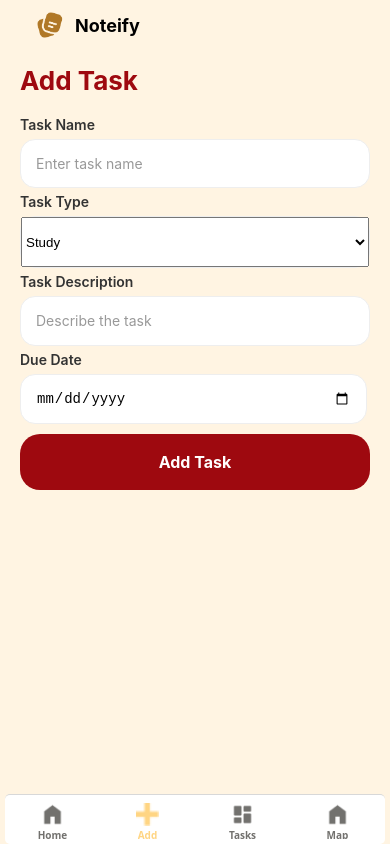
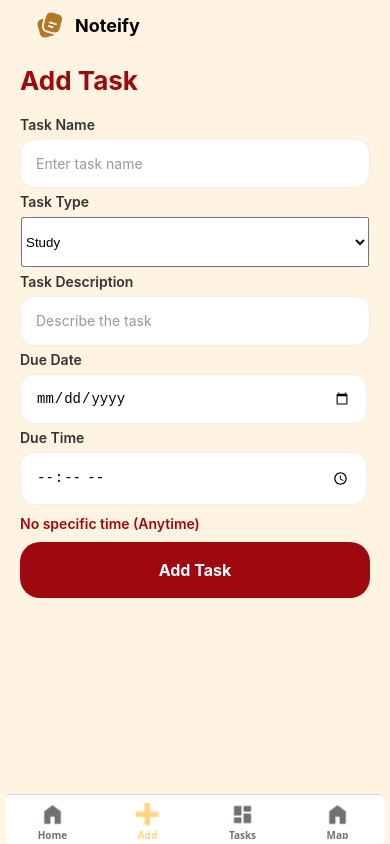
Before and after one commit to DaniyalNaeem2005/Final-Year-Project-CSS, a React Native app in the folder noteify/: screen /Add in a window 390 px wide. Built offline with nearby package versions, Linux system fonts and the light colour scheme.

Commit message:
Added the date in

```diff
--- a/noteify/app.json
+++ b/noteify/app.json
@@ -1,7 +1,7 @@
 {
   "expo": {
     "name": "noteify",
-    "slug": "snack-09383169-9222-4b77-b7f6-12d6f879565a",
+    "slug": "snack-ad559543-0f33-4943-82dc-9360a20f98f3",
     "version": "1.0.0",
     "orientation": "portrait",
     "icon": "./assets/icon.png",
--- a/noteify/components/AddTask.js
+++ b/noteify/components/AddTask.js
@@ -20,6 +20,7 @@ export default function Page2({ navigation }) {
   const [taskType, setTaskType] = useState("Study");
   const [description, setDescription] = useState("");
   const [dueDate, setDueDate] = useState("");
+  const [dueTime, setDueTime] = useState("Anytime");
 
 // Converting the date from YYYY-MM-DD to DD/MM/YYYY
   const formatDate = (dateString) => {
@@ -58,6 +59,7 @@ export default function Page2({ navigation }) {
   description,
   priority: "Medium",
   dueDate,
+  dueTime, // NEW
   completed: false,
   createdAt: new Date().toISOString(),
 };
@@ -90,7 +92,11 @@ export default function Page2({ navigation }) {
 
 // Showing the tasks on the homepage
   return (
-    <ScrollView style={styles.container} showsVerticalScrollIndicator={false}>
+    <ScrollView
+  style={styles.container}
+  contentContainerStyle={{ paddingBottom: 50 }}
+  showsVerticalScrollIndicator={false}
+>
       <TopBanner />
 
       <Text style={styles.heading}>Add Task</Text>
@@ -160,6 +166,49 @@ export default function Page2({ navigation }) {
           onKeyDown={(e) => e.preventDefault()}
         />
       )}
+
+      {/* Due Time */}
+<Text style={styles.label}>Due Time</Text>
+
+{Platform.OS === "web" ? (
+  <div style={{ width: "90%" }}>
+    <input
+      type="time"
+      onChange={(e) => setDueTime(e.target.value)}
+      style={{
+        width: "100%",
+        padding: 15,
+        borderRadius: 15,
+        border: "1px solid #eee",
+        fontSize: 14,
+        marginBottom: 10,
+      }}
+    />
+
+    <TouchableOpacity onPress={() => setDueTime("Anytime")}>
+      <Text style={{ color: "#9E090F", fontWeight: "600" }}>
+        No specific time (Anytime)
+      </Text>
+    </TouchableOpacity>
+  </div>
+) : (
+  <View style={styles.dropdownWrapper}>
+    <Picker
+      selectedValue={dueTime}
+      onValueChange={(itemValue) => setDueTime(itemValue)}
+      style={styles.picker}
+    >
+      <Picker.Item label="Anytime" value="Anytime" />
+      <Picker.Item label="09:00 AM" value="09:00 AM" />
+      <Picker.Item label="12:00 PM" value="12:00 PM" />
+      <Picker.Item label="03:00 PM" value="03:00 PM" />
+      <Picker.Item label="05:00 PM" value="05:00 PM" />
+      <Picker.Item label="08:00 PM" value="08:00 PM" />
+    </Picker>
+  </View>
+)}
+
+
 
       <TouchableOpacity style={styles.button} onPress={saveTask}>
         <Text style={styles.buttonText}>Add Task</Text>
--- a/noteify/components/HomePage.js
+++ b/noteify/components/HomePage.js
@@ -222,6 +222,7 @@ const styles = StyleSheet.create({
   container: {
     flex: 1,
     backgroundColor: "#FFF4E2",
+    marginBottom: 50,
   },
 
   scheduleHeading: {
--- a/noteify/components/MapScreen.js
+++ b/noteify/components/MapScreen.js
@@ -206,13 +206,13 @@ const fetchOverpassSafe = async (query) => {
       text.includes("<?xml") ||
       !text.trim().startsWith("{")
     ) {
-      console.log("Overpass fallback triggered (non-JSON)");
+      console.log(" Overpass fallback triggered (non-JSON)");
       return null;
     }
 
     return JSON.parse(text);
   } catch (err) {
-    console.log("Fetch error:", err.message);
+    console.log(" Fetch error:", err.message);
     return null;
   }
 };
@@ -279,18 +279,10 @@ useEffect(() => {
 
 // Moving closer to the location
   const moveCloser = () => {
-    // Exit function if we dont have any locations
   if (!activeLocation || !places.length) return;
 
-// Select the first place in the list
   const target = places[0];
 
-// update the location using the CTA
-// New latitude = current + half the distance towards the target
-// (target - current) = total distance
-// multiply by 0.5 to move halfway
-// add to current = new position
-// sets for both longitude and latitude
   setFakeLocation({
     latitude:
       activeLocation.latitude +
@@ -383,11 +375,16 @@ useFocusEffect(
             }
 
             bestPlace = {
-              name: closest?.tags?.name || "Unknown",
-              latitude: closest?.lat || closest?.center?.lat,
-              longitude: closest?.lon || closest?.center?.lon,
-              distanceMeters: Math.round(minDist * 1000),
-            };
+            name: closest?.tags?.name || "Unknown",
+            city: closest?.tags?.["addr:city"] ||
+                  closest?.tags?.["addr:town"] ||
+                  closest?.tags?.["addr:village"] ||
+                  "",
+            area: closest?.tags?.["addr:suburb"] || "",
+            latitude: closest?.lat || closest?.center?.lat,
+            longitude: closest?.lon || closest?.center?.lon,
+            distanceMeters: Math.round(minDist * 1000),
+          };
 
 // Save to cache for faster future loads
             await AsyncStorage.setItem(cacheKey, JSON.stringify(bestPlace));
@@ -471,7 +468,11 @@ useFocusEffect(
 
               <View style={styles.card}>
                 <Text style={styles.title}>📌 {place.taskName}</Text>
-                <Text style={styles.placeName}>🏷 {place.name}</Text>
+                <Text style={styles.placeName}>
+                  🏷 {place.name}
+                  {place.area ? `, ${place.area}` : ""}
+                  {place.city ? `, ${place.city}` : ""}
+                </Text>
 
                 <Text style={[styles.meta, { color }]}>
                   {Math.round(meters)}m • {minutes.toFixed(1)} min
--- a/noteify/components/TaskList.js
+++ b/noteify/components/TaskList.js
@@ -115,7 +115,9 @@ export default function TaskList() {
     <View style={styles.card} key={item.id}>
       <Text style={styles.title}>{item.taskName}</Text>
       <Text style={styles.meta}>Type: {item.taskType}</Text>
-      <Text style={styles.meta}>Due: {item.dueDate}</Text>
+      <Text style={styles.meta}>
+        Due: {item.dueDate} • {item.dueTime || "Anytime"}
+      </Text>
 
       {item.description && (
         <Text style={styles.description}>{item.description}</Text>
@@ -194,8 +196,8 @@ export default function TaskList() {
   );
 
   const filteredTasks = tasks.filter((task) => {
-  if (filter === "All") return true;
   if (filter === "In Progress") return !task.completed;
+  if (filter === "History") return task.completed;
   return true;
 });
 
@@ -209,11 +211,7 @@ export default function TaskList() {
 
 
       <View style={styles.filterRow}>
-  <TouchableOpacity onPress={() => setFilter("All")}>
-    <Text style={[styles.filterBtn, filter === "All" && styles.activeFilter]}>
-      All
-    </Text>
-  </TouchableOpacity>
+
 
   <TouchableOpacity onPress={() => setFilter("In Progress")}>
     <Text
@@ -223,6 +221,17 @@ export default function TaskList() {
       ]}
     >
       In Progress
+    </Text>
+  </TouchableOpacity>
+
+  <TouchableOpacity onPress={() => setFilter("History")}>
+    <Text
+      style={[
+        styles.filterBtn,
+        filter === "History" && styles.activeFilter,
+      ]}
+    >
+      History
     </Text>
   </TouchableOpacity>
 </View>
--- a/noteify/components/aiService.js
+++ b/noteify/components/aiService.js
@@ -25,6 +25,7 @@ export const groupTasksWithAI = async (tasks, organizeType) => {
         `;
     }
 
+// Prompt for the Ai
     const prompt = `
       You are a smart task manager.
 
@@ -100,6 +101,7 @@ export const groupTasksWithAI = async (tasks, organizeType) => {
   }
 };
 
+//If Ai fails then fallbackgrouping functiom
 const fallbackGrouping = (tasks) => {
   const today = new Date();
 
```
Lines whose indentation alone changed are shown as unchanged.
